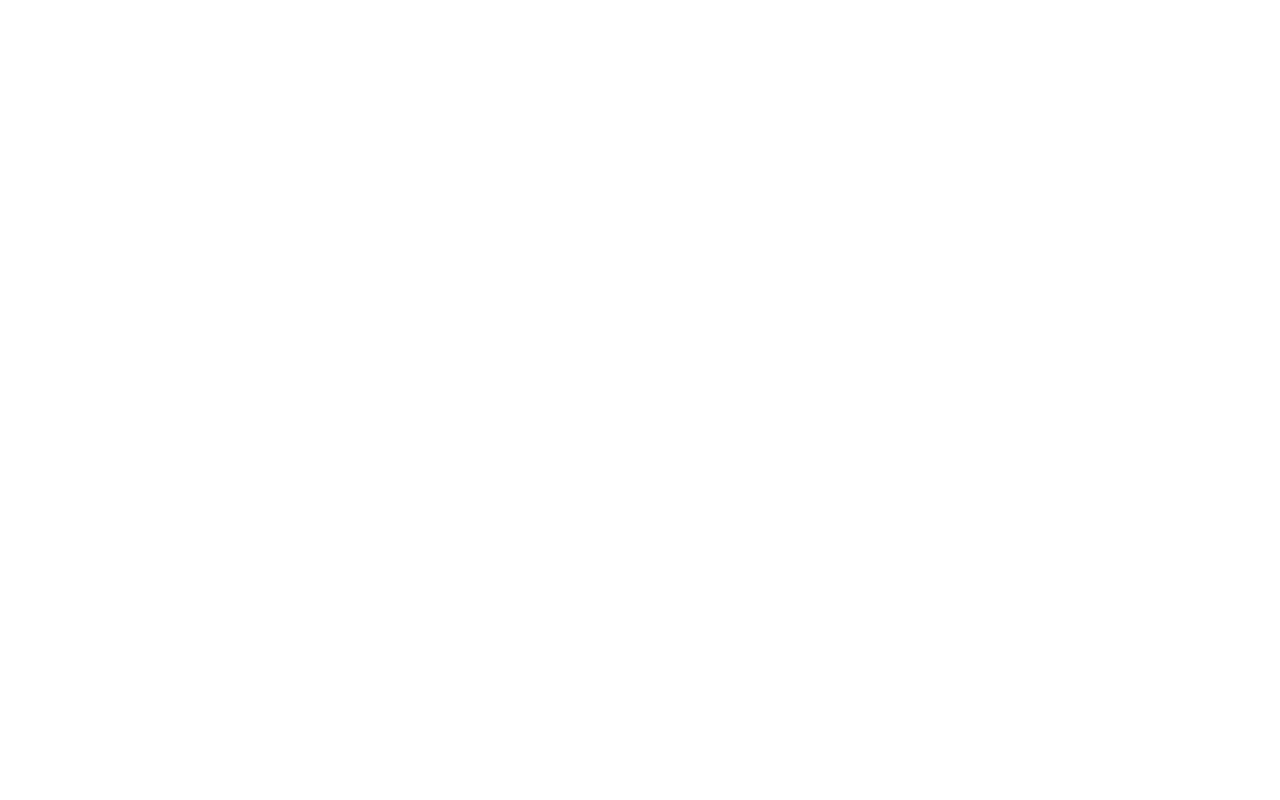
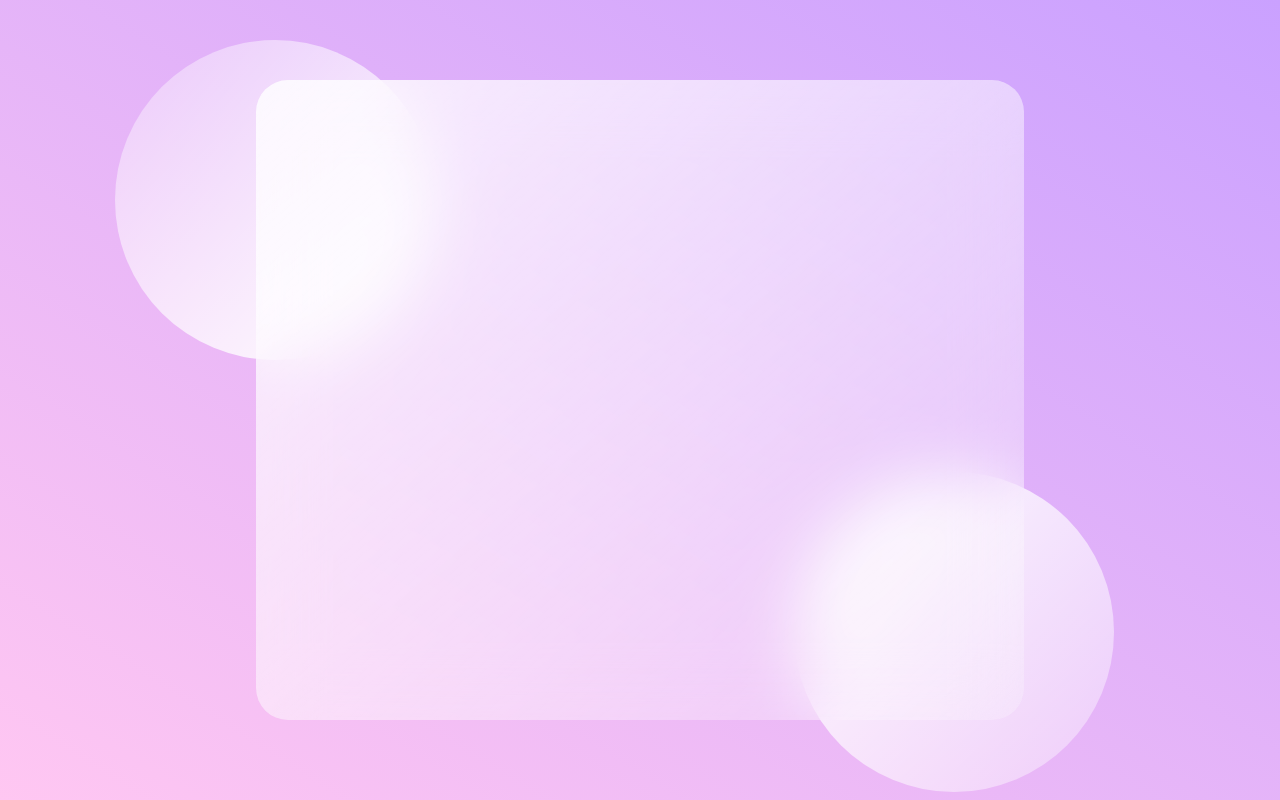
Before and after one commit to chaitanya1108/glassWebsite, a plain HTML site: page index.html in a window 1280 px wide. Drawn offline with Linux system fonts and the light colour scheme.

Commit message:
basic structure and styling added

```diff
--- a/index.html
+++ b/index.html
@@ -13,7 +13,7 @@
 
         </section>
     </main>
-    <div class="circle"></div>
+    <div class="circle1"></div>
     <div class="circle2"></div>
 </body>
 </html>
--- a/style.css
+++ b/style.css
@@ -3,3 +3,43 @@
     padding: 0;
     box-sizing: border-box;
 }
+
+main {
+    min-height: 100vh;
+    background: linear-gradient(to right top, #ffc7f2, #caa1ff);
+    display: flex;
+    align-items: center;
+    justify-content: center;
+}
+
+.glass{
+    background: white;
+    min-height: 80vh;
+    width:60%;
+    background: linear-gradient(to right bottom, rgba(255,255,255,0.8), rgba(255,255,255,0.2));
+    border-radius: 2rem;
+    z-index: 3;
+    backdrop-filter: blur(2rem);
+}
+
+.circle1,
+.circle2{
+    background: white;
+    height: 20rem;
+    width: 20rem;
+    position: absolute;
+    z-index: 2;
+    border-radius:50%;
+}
+
+.circle1{
+    background: linear-gradient(to top left, rgba(255,255,255,1), rgba(255,255,255,0.3));
+    top: 5%;
+    left: 9%;
+}
+
+.circle2{
+    background: linear-gradient(to right bottom, rgba(255,255,255,1), rgba(255,255,255,0.3));
+    bottom: 1%;
+    right: 13%;
+}
```
